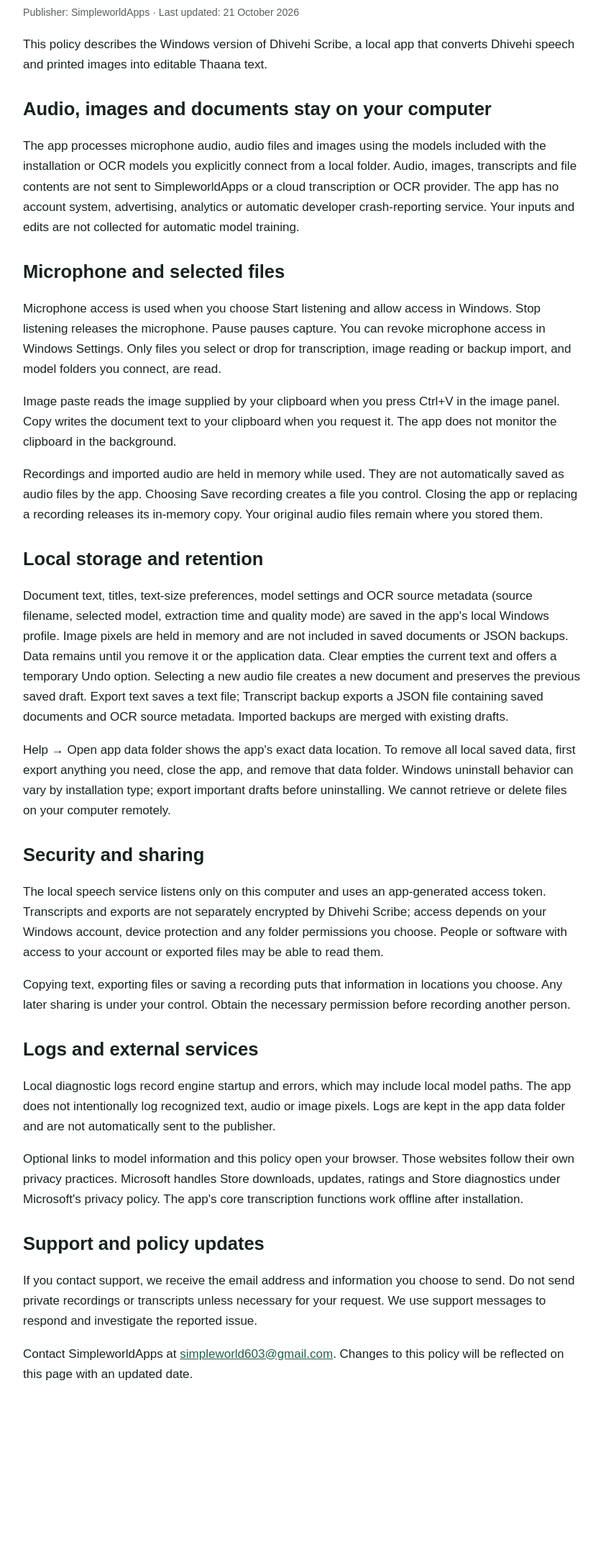
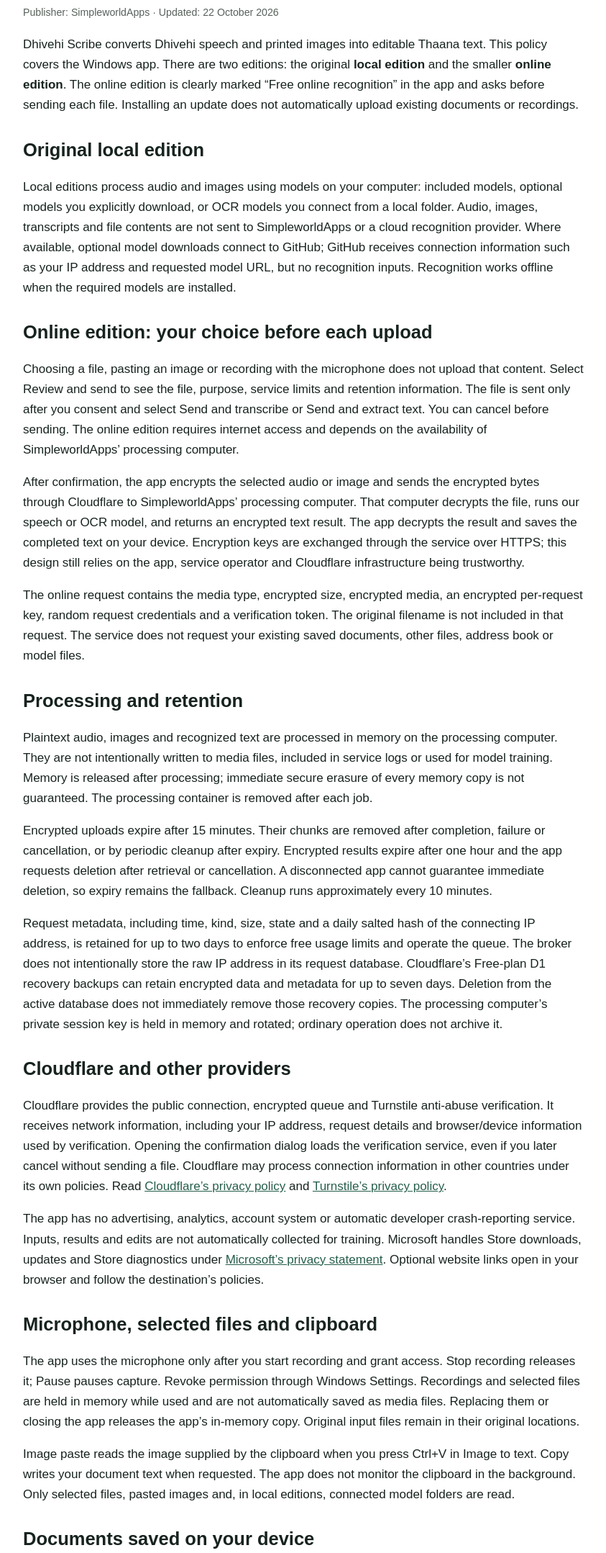
Before and after one commit to certainity/ahmedd.github.io, a plain HTML site: page dhivehi-scribe/privacy.html in a window 1280 px wide. Shown: the part 110-2267 px from the top of the page at 72% size, without its empty margins (218-1061 px from the left). Before the commit the page ends 2081 px from the top, so only its background shows below. Drawn offline with Linux system fonts and the light colour scheme.

Commit message:
Explain consent and retention for the Dhivehi Scribe online edition

```diff
--- a/dhivehi-scribe/privacy.html
+++ b/dhivehi-scribe/privacy.html
@@ -1,32 +1,32 @@
 <!doctype html>
 <html lang="en">
-<head>
-  <meta charset="utf-8">
-  <meta name="viewport" content="width=device-width,initial-scale=1">
-  <title>Dhivehi Scribe — Privacy Policy</title>
-  <style>body{max-width:780px;margin:48px auto;padding:0 24px;font:17px/1.65 Arial,sans-serif;color:#17231e;background:#fff}h1,h2{line-height:1.25}h2{margin-top:32px}a{color:#265e49}small{color:#58615b}</style>
-</head>
+<head><meta charset="utf-8"><meta name="viewport" content="width=device-width,initial-scale=1">
+<title>Dhivehi Scribe — Privacy Policy</title>
+<style>body{max-width:780px;margin:48px auto;padding:0 24px;font:17px/1.65 Arial,sans-serif;color:#17231e;background:#fff}h1,h2{line-height:1.25}h2{margin-top:32px}a{color:#265e49}small{color:#58615b}</style></head>
 <body>
-  <h1>Dhivehi Scribe Privacy Policy</h1>
-  <p><small>Publisher: SimpleworldApps · Last updated: 21 October 2026</small></p>
-  <p>This policy describes the Windows version of Dhivehi Scribe, a local app that converts Dhivehi speech and printed images into editable Thaana text.</p>
-  <h2>Audio, images and documents stay on your computer</h2>
-  <p>The app processes microphone audio, audio files and images using the models included with the installation or OCR models you explicitly connect from a local folder. Audio, images, transcripts and file contents are not sent to SimpleworldApps or a cloud transcription or OCR provider. The app has no account system, advertising, analytics or automatic developer crash-reporting service. Your inputs and edits are not collected for automatic model training.</p>
-  <h2>Microphone and selected files</h2>
-  <p>Microphone access is used when you choose Start listening and allow access in Windows. Stop listening releases the microphone. Pause pauses capture. You can revoke microphone access in Windows Settings. Only files you select or drop for transcription, image reading or backup import, and model folders you connect, are read.</p>
-  <p>Image paste reads the image supplied by your clipboard when you press Ctrl+V in the image panel. Copy writes the document text to your clipboard when you request it. The app does not monitor the clipboard in the background.</p>
-  <p>Recordings and imported audio are held in memory while used. They are not automatically saved as audio files by the app. Choosing Save recording creates a file you control. Closing the app or replacing a recording releases its in-memory copy. Your original audio files remain where you stored them.</p>
-  <h2>Local storage and retention</h2>
-  <p>Document text, titles, text-size preferences, model settings and OCR source metadata (source filename, selected model, extraction time and quality mode) are saved in the app's local Windows profile. Image pixels are held in memory and are not included in saved documents or JSON backups. Data remains until you remove it or the application data. Clear empties the current text and offers a temporary Undo option. Selecting a new audio file creates a new document and preserves the previous saved draft. Export text saves a text file; Transcript backup exports a JSON file containing saved documents and OCR source metadata. Imported backups are merged with existing drafts.</p>
-  <p>Help → Open app data folder shows the app's exact data location. To remove all local saved data, first export anything you need, close the app, and remove that data folder. Windows uninstall behavior can vary by installation type; export important drafts before uninstalling. We cannot retrieve or delete files on your computer remotely.</p>
-  <h2>Security and sharing</h2>
-  <p>The local speech service listens only on this computer and uses an app-generated access token. Transcripts and exports are not separately encrypted by Dhivehi Scribe; access depends on your Windows account, device protection and any folder permissions you choose. People or software with access to your account or exported files may be able to read them.</p>
-  <p>Copying text, exporting files or saving a recording puts that information in locations you choose. Any later sharing is under your control. Obtain the necessary permission before recording another person.</p>
-  <h2>Logs and external services</h2>
-  <p>Local diagnostic logs record engine startup and errors, which may include local model paths. The app does not intentionally log recognized text, audio or image pixels. Logs are kept in the app data folder and are not automatically sent to the publisher.</p>
-  <p>Optional links to model information and this policy open your browser. Those websites follow their own privacy practices. Microsoft handles Store downloads, updates, ratings and Store diagnostics under Microsoft's privacy policy. The app's core transcription functions work offline after installation.</p>
-  <h2>Support and policy updates</h2>
-  <p>If you contact support, we receive the email address and information you choose to send. Do not send private recordings or transcripts unless necessary for your request. We use support messages to respond and investigate the reported issue.</p>
-  <p>Contact SimpleworldApps at <a href="mailto:simpleworld603@gmail.com">simpleworld603@gmail.com</a>. Changes to this policy will be reflected on this page with an updated date.</p>
-</body>
-</html>
+<h1>Dhivehi Scribe Privacy Policy</h1>
+<p><small>Publisher: SimpleworldApps · Updated: 22 October 2026</small></p>
+<p>Dhivehi Scribe converts Dhivehi speech and printed images into editable Thaana text. This policy covers the Windows app. There are two editions: the original <strong>local edition</strong> and the smaller <strong>online edition</strong>. The online edition is clearly marked “Free online recognition” in the app and asks before sending each file. Installing an update does not automatically upload existing documents or recordings.</p>
+<h2>Original local edition</h2>
+<p>Local editions process audio and images using models on your computer: included models, optional models you explicitly download, or OCR models you connect from a local folder. Audio, images, transcripts and file contents are not sent to SimpleworldApps or a cloud recognition provider. Where available, optional model downloads connect to GitHub; GitHub receives connection information such as your IP address and requested model URL, but no recognition inputs. Recognition works offline when the required models are installed.</p>
+<h2>Online edition: your choice before each upload</h2>
+<p>Choosing a file, pasting an image or recording with the microphone does not upload that content. Select Review and send to see the file, purpose, service limits and retention information. The file is sent only after you consent and select Send and transcribe or Send and extract text. You can cancel before sending. The online edition requires internet access and depends on the availability of SimpleworldApps’ processing computer.</p>
+<p>After confirmation, the app encrypts the selected audio or image and sends the encrypted bytes through Cloudflare to SimpleworldApps’ processing computer. That computer decrypts the file, runs our speech or OCR model, and returns an encrypted text result. The app decrypts the result and saves the completed text on your device. Encryption keys are exchanged through the service over HTTPS; this design still relies on the app, service operator and Cloudflare infrastructure being trustworthy.</p>
+<p>The online request contains the media type, encrypted size, encrypted media, an encrypted per-request key, random request credentials and a verification token. The original filename is not included in that request. The service does not request your existing saved documents, other files, address book or model files.</p>
+<h2>Processing and retention</h2>
+<p>Plaintext audio, images and recognized text are processed in memory on the processing computer. They are not intentionally written to media files, included in service logs or used for model training. Memory is released after processing; immediate secure erasure of every memory copy is not guaranteed. The processing container is removed after each job.</p>
+<p>Encrypted uploads expire after 15 minutes. Their chunks are removed after completion, failure or cancellation, or by periodic cleanup after expiry. Encrypted results expire after one hour and the app requests deletion after retrieval or cancellation. A disconnected app cannot guarantee immediate deletion, so expiry remains the fallback. Cleanup runs approximately every 10 minutes.</p>
+<p>Request metadata, including time, kind, size, state and a daily salted hash of the connecting IP address, is retained for up to two days to enforce free usage limits and operate the queue. The broker does not intentionally store the raw IP address in its request database. Cloudflare’s Free-plan D1 recovery backups can retain encrypted data and metadata for up to seven days. Deletion from the active database does not immediately remove those recovery copies. The processing computer’s private session key is held in memory and rotated; ordinary operation does not archive it.</p>
+<h2>Cloudflare and other providers</h2>
+<p>Cloudflare provides the public connection, encrypted queue and Turnstile anti-abuse verification. It receives network information, including your IP address, request details and browser/device information used by verification. Opening the confirmation dialog loads the verification service, even if you later cancel without sending a file. Cloudflare may process connection information in other countries under its own policies. Read <a href="https://www.cloudflare.com/privacypolicy/">Cloudflare’s privacy policy</a> and <a href="https://www.cloudflare.com/turnstile-privacy-policy/">Turnstile’s privacy policy</a>.</p>
+<p>The app has no advertising, analytics, account system or automatic developer crash-reporting service. Inputs, results and edits are not automatically collected for training. Microsoft handles Store downloads, updates and Store diagnostics under <a href="https://privacy.microsoft.com/privacystatement">Microsoft’s privacy statement</a>. Optional website links open in your browser and follow the destination’s policies.</p>
+<h2>Microphone, selected files and clipboard</h2>
+<p>The app uses the microphone only after you start recording and grant access. Stop recording releases it; Pause pauses capture. Revoke permission through Windows Settings. Recordings and selected files are held in memory while used and are not automatically saved as media files. Replacing them or closing the app releases the app’s in-memory copy. Original input files remain in their original locations.</p>
+<p>Image paste reads the image supplied by the clipboard when you press Ctrl+V in Image to text. Copy writes your document text when requested. The app does not monitor the clipboard in the background. Only selected files, pasted images and, in local editions, connected model folders are read.</p>
+<h2>Documents saved on your device</h2>
+<p>Document text, titles, text-size preferences and, where available, OCR source metadata are stored in the app’s local Windows profile. Image pixels and audio are not included in document backups. Clear empties the current text and offers temporary Undo. Choosing a new input starts a new document and preserves earlier drafts. JSON backup import adds documents without replacing existing drafts.</p>
+<p>Local documents and exports are not separately encrypted by Dhivehi Scribe. Protect them using your Windows account and device security. Export important drafts before uninstalling or clearing application data. Help → Open app data folder shows the exact local profile. To remove saved local data, export anything needed, close the app and remove that folder. SimpleworldApps cannot retrieve or delete your local files remotely.</p>
+<h2>Your choices and support</h2>
+<p>You may keep editing saved documents without sending new files. Only send recordings and images you are permitted to process, and obtain necessary permission before recording others. If you contact support, we receive the email address and information you choose to send and use it to respond and investigate the issue. Do not email private recordings unless they are necessary for your request.</p>
+<p>For privacy questions or support, contact <a href="mailto:simpleworld603@gmail.com">simpleworld603@gmail.com</a>. Policy changes will appear here with an updated date.</p>
+</body></html>
```
